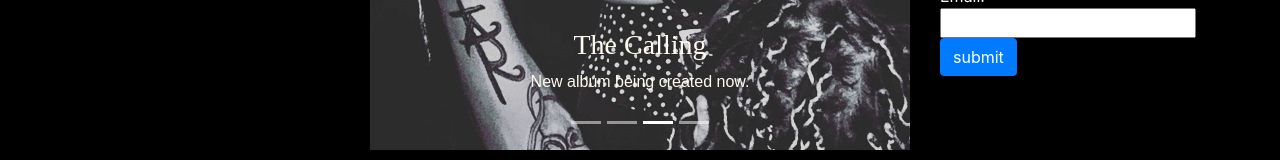
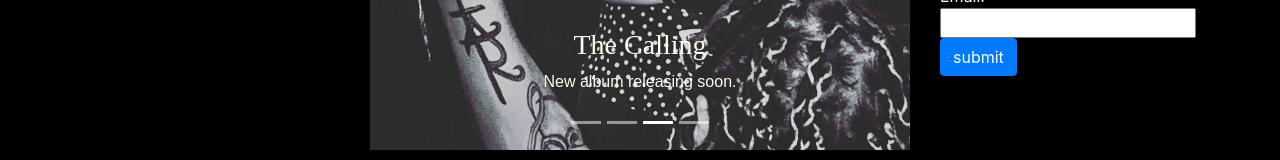
Before and after one commit to devonp702/SorcieElle, a React (Create React App) app in the folder client/: page / in a window 1280 px wide. Both pictures are taken after a click on the item 658 px from the left and 562 px from the top of the page. Shown: the part 440-600 px from the top of the page. Built offline with nearby package versions, Linux system fonts and the light colour scheme; a web font is replaced by a local one.

Commit message:
content edits

```diff
--- a/client/src/App.js
+++ b/client/src/App.js
@@ -39,7 +39,7 @@ function App() {
     />
     <Carousel.Caption>
       <h3>Sorcie Elle</h3>
-      <p>Local Las Vegas singer and songwriter.</p>
+      <p>Las Vegas singer and songwriter.</p>
     </Carousel.Caption>
   </Carousel.Item>
   <Carousel.Item>
@@ -51,7 +51,6 @@ function App() {
 
     <Carousel.Caption>
       <h3>Gone for Good</h3>
-      <p>The darkness is as empty as it should be now....</p>
     </Carousel.Caption>
   </Carousel.Item>
   <Carousel.Item>
@@ -63,7 +62,7 @@ function App() {
 
     <Carousel.Caption>
       <h3>The Calling</h3>
-      <p>New album being created now.</p>
+      <p>New album releasing soon.</p>
     </Carousel.Caption>
   </Carousel.Item>
   <Carousel.Item>
@@ -74,7 +73,7 @@ function App() {
     />
 
     <Carousel.Caption>
-      <h3>For the Fans</h3>
+      <h3>news</h3>
       <p>Sign up to get the latest info.</p>
     </Carousel.Caption>
   </Carousel.Item>
```
